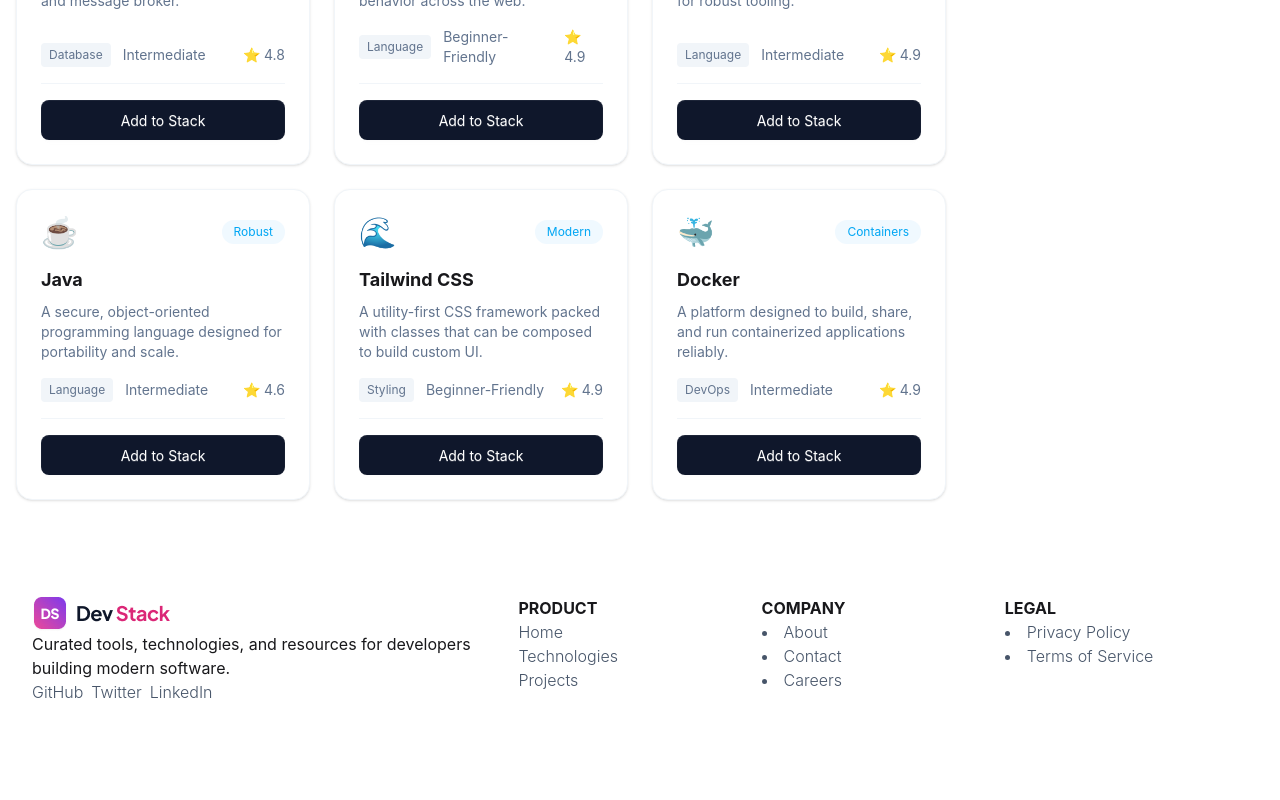
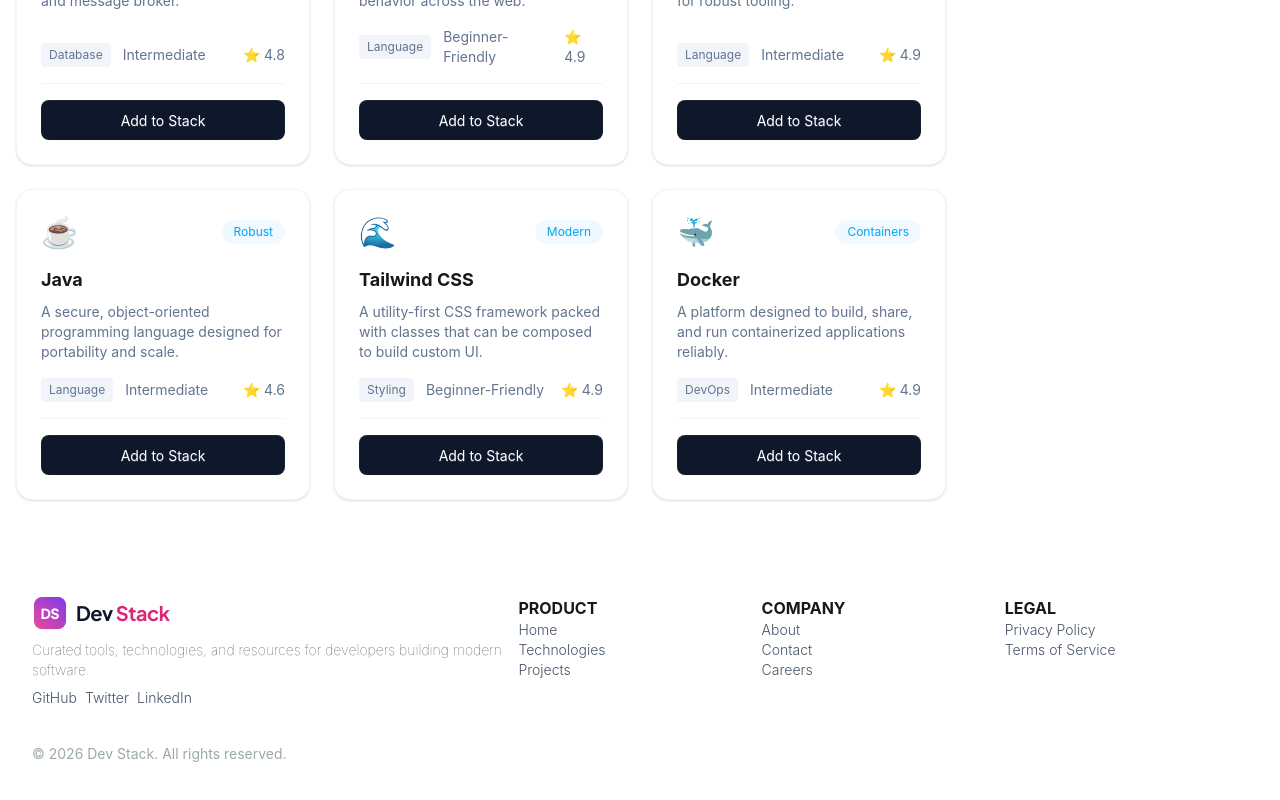
Before and after one commit to 1ysand3r/PH-A05, a React (Vite) app: page / in a window 1280 px wide. Shown: the part 1590-2390 px from the top of the page. Before the commit the page ends 2326 px from the top, so only its background shows below. Built offline with nearby package versions, Linux system fonts and the light colour scheme.

Commit message:
Fixed more issues

```diff
--- a/src/Footer.tsx
+++ b/src/Footer.tsx
@@ -4,7 +4,7 @@
     <footer className="grid grid-cols-5 p-8">
       <div className="col-span-2 gap-4">
         <img src={Logo} alt="" />
-        <p>
+        <p className="font-thin text-sm text-mist-700 py-2">
           Curated tools, technologies, and resources for developers building
           modern software.
         </p>
@@ -13,10 +13,11 @@
           <a href="">Twitter</a>
           <a href="">LinkedIn</a>
         </div>
+        <p className="text-sm text-mist-400 py-9">© 2026 Dev Stack. All rights reserved.</p>
       </div>
       <div className="gap-4">
+        <h3 className="font-bold">PRODUCT</h3>
         <ul>
-          <h3 className="font-bold">PRODUCT</h3>
           <li>Home</li>
           <li>Technologies</li>
           <li>Projects</li>
@@ -24,14 +25,18 @@
       </div>
       <div className="gap-4">
         <h3 className="font-bold">COMPANY</h3>
-        <li>About</li>
-        <li>Contact</li>
-        <li>Careers</li>
+        <ul>
+          <li>About</li>
+          <li>Contact</li>
+          <li>Careers</li>
+        </ul>
       </div>
       <div className="gap-4">
         <h3 className="font-bold">LEGAL</h3>
-        <li>Privacy Policy</li>
-        <li>Terms of Service</li>
+        <ul>
+          <li>Privacy Policy</li>
+          <li>Terms of Service</li>
+        </ul>
       </div>
     </footer>
   );
--- a/src/index.css
+++ b/src/index.css
@@ -14,5 +14,9 @@
  }
 
  li,a {
-    @apply font-light text-[#475569];
+    @apply font-light text-[#475569] text-sm;
  }
+
+ ul {
+    @apply list-none
+ }
```
